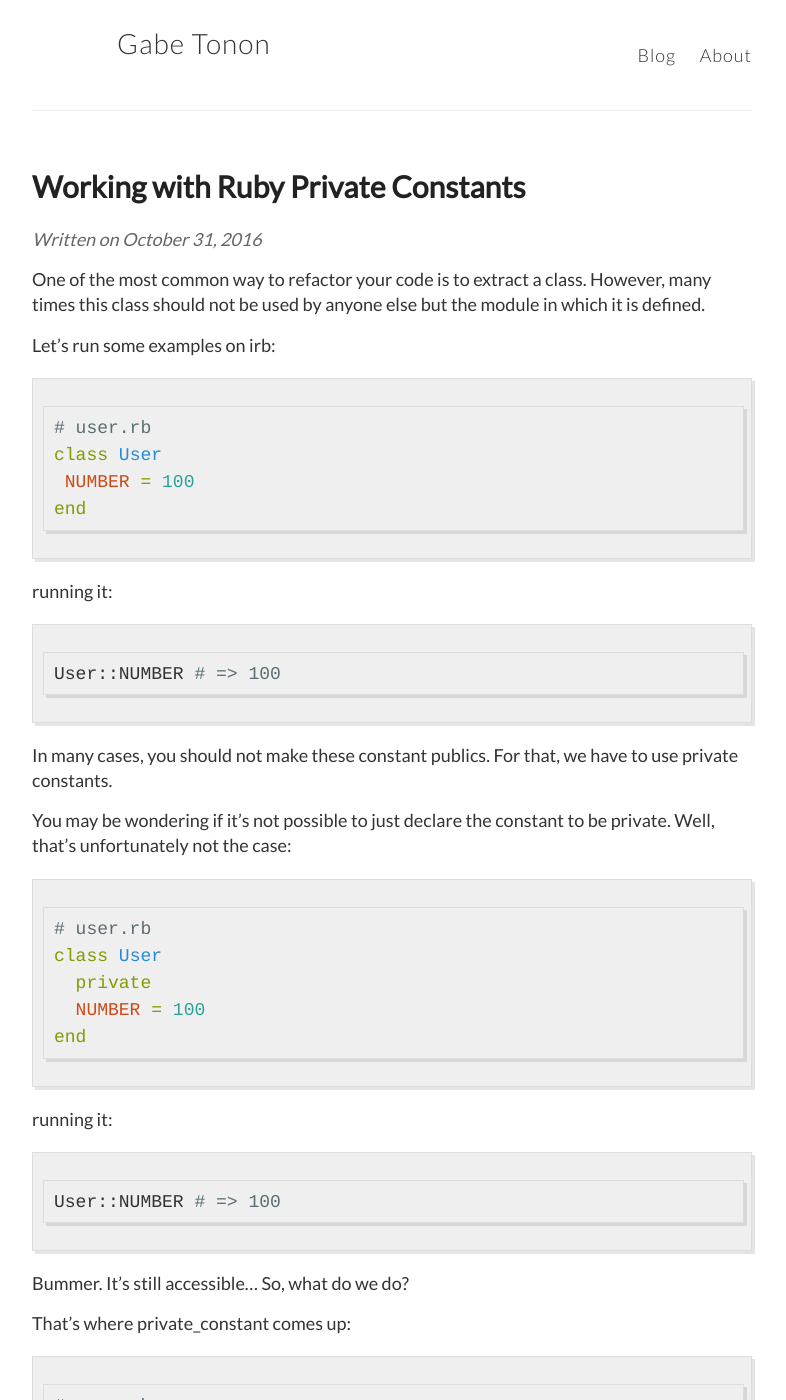
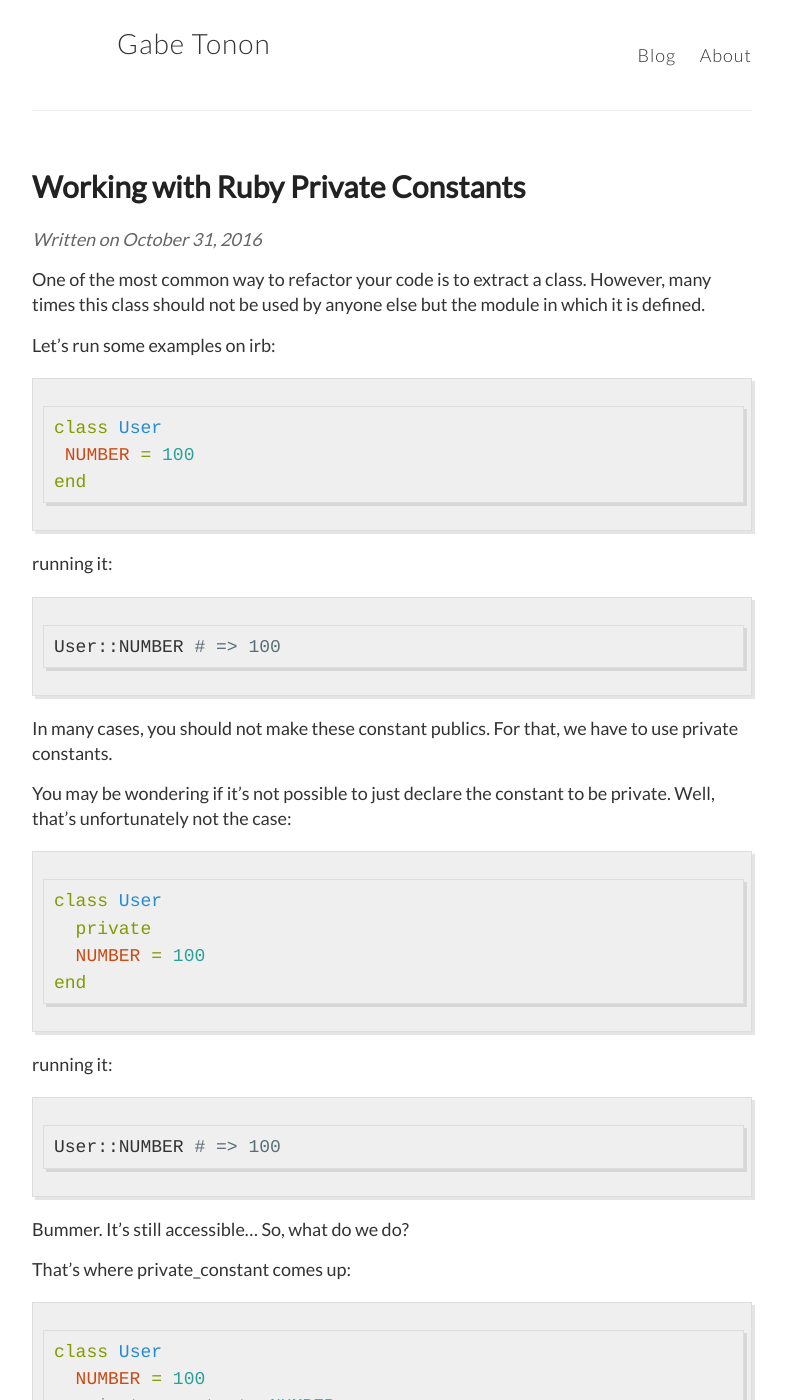
Before and after one commit to gaapt/gaapt.github.io, a Jekyll site: the page built from _posts/2016-10-31-Working-with-Ruby-Private-Constants.md, in a window 1280 px wide and 1400 px high. Shown: the whole window, without its empty margins (248-1034 px from the left). Built offline with Jekyll 4.4.1, drawn with Linux system fonts in a browser that asks for light colours; Markdown is read by kramdown in place of the engine named in the settings.

Commit message:
Update 2016-10-31-Working-with-Ruby-Private-Constants.md

````diff
--- a/_posts/2016-10-31-Working-with-Ruby-Private-Constants.md
+++ b/_posts/2016-10-31-Working-with-Ruby-Private-Constants.md
@@ -6,8 +6,8 @@ title: Working with Ruby Private Constants
 One of the most common way to refactor your code is to extract a class. However, many times this class should not be used by anyone else but the module in which it is defined.
 
 Let's run some examples on irb:
+
 ```ruby
-# user.rb
 class User
  NUMBER = 100
 end
@@ -21,8 +21,8 @@ User::NUMBER # => 100
 In many cases, you should not make these constant publics. For that, we have to use private constants.
 
 You may be wondering if it’s not possible to just declare the constant to be private. Well, that's unfortunately not the case:
+
 ```ruby
-# user.rb
 class User
   private
   NUMBER = 100
@@ -40,7 +40,6 @@ Bummer. It’s still accessible… So, what do we do?
 That's where private_constant comes up:
 
 ```ruby
-# user.rb
 class User
   NUMBER = 100
   private_constant :NUMBER
````
